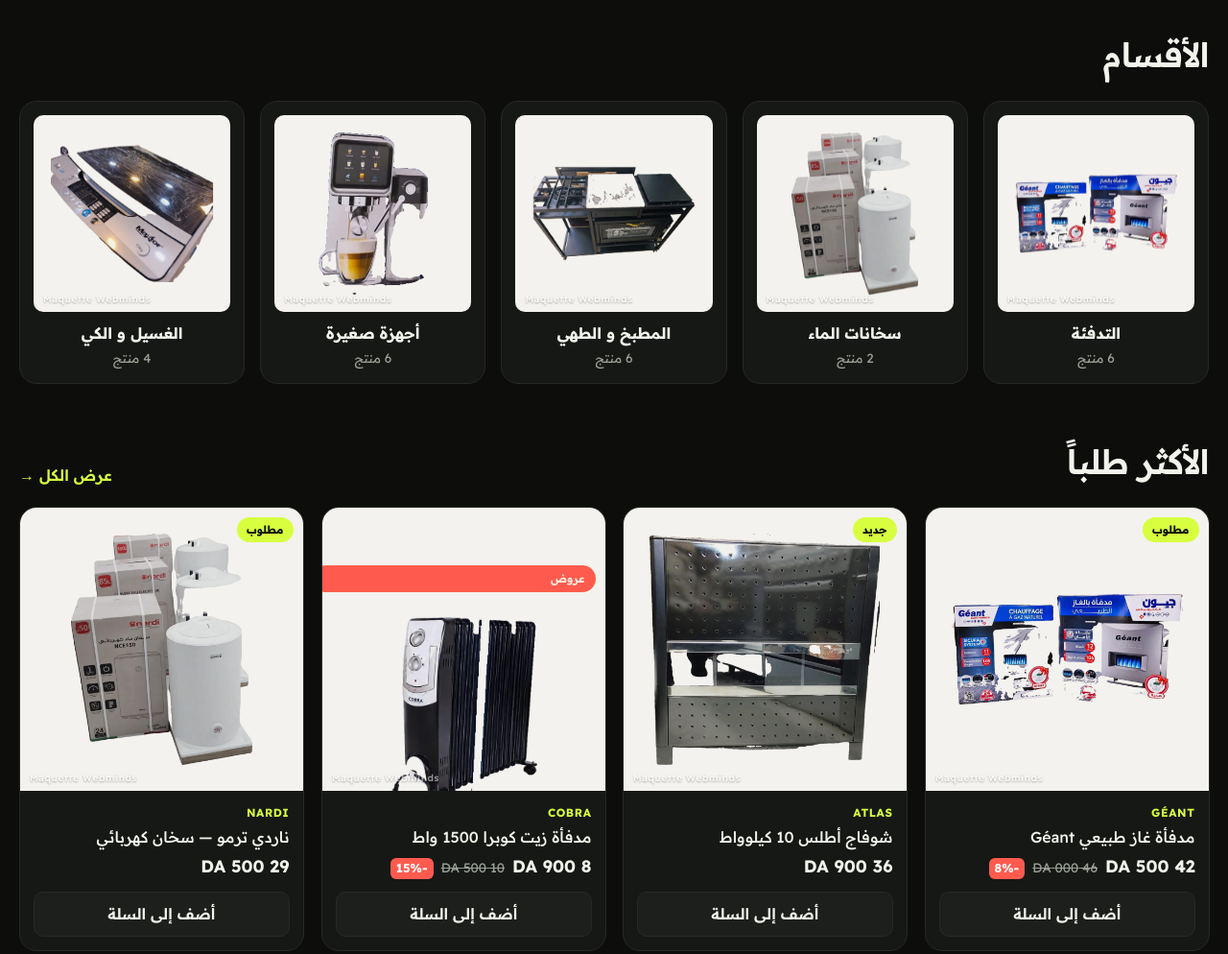
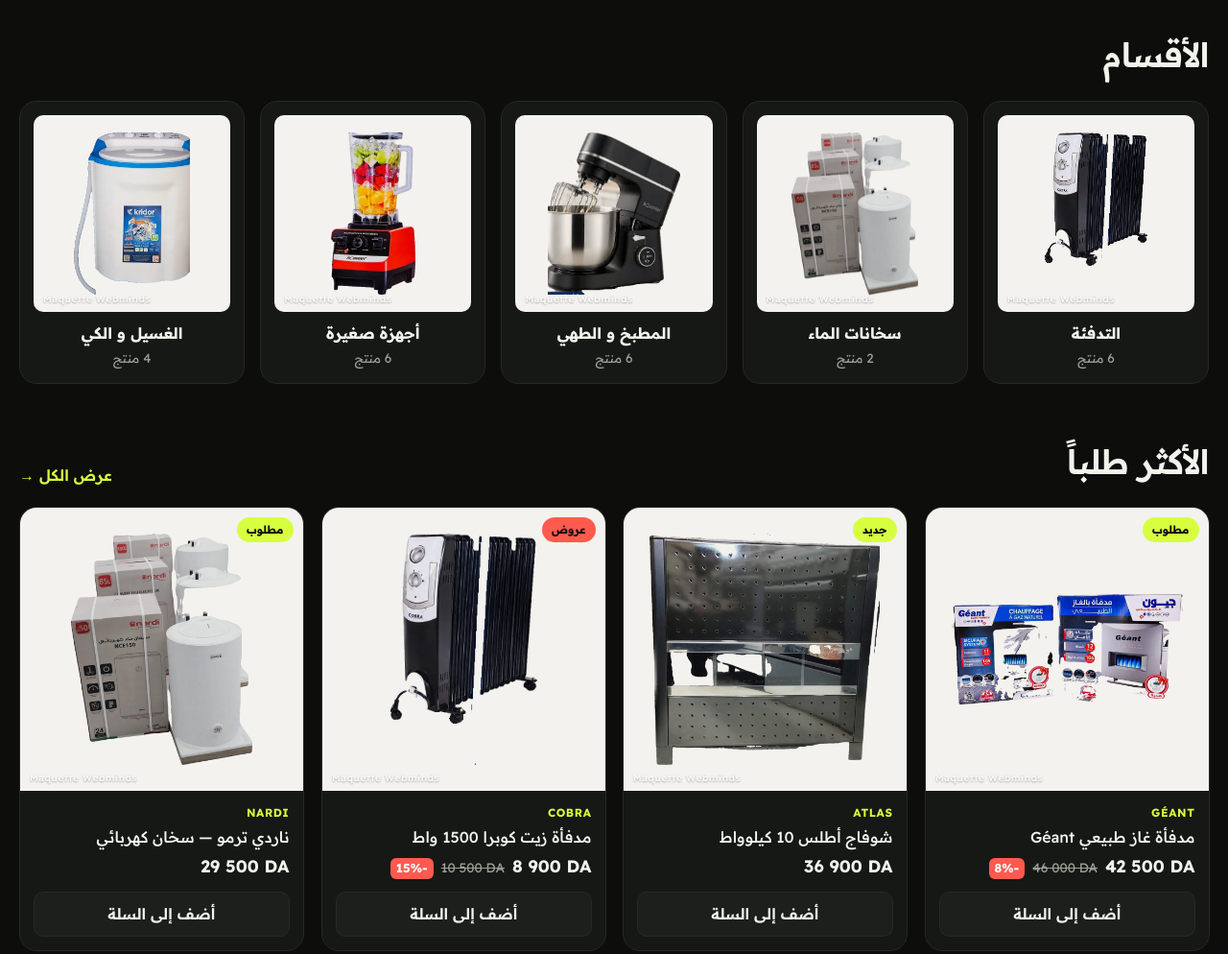
Before and after one commit to picsooo/aoelctro, a website: page src/v2/index.html in a window 1280 px wide. Shown: the part 1500-2494 px from the top of the page at 96% size. Drawn offline with Linux system fonts and the light colour scheme; a web font is replaced by a local one.

Commit message:
Corrections : badges, prix RTL, visuels des rayons
Co-Authored-By: Claude Opus 5.5 <noreply@anthropic.com>
Claude-Session: https://claude.ai/code/session_01FBriao54mHuNnchGF1iGcF

```diff
--- a/src/assets/app.js
+++ b/src/assets/app.js
@@ -35,10 +35,10 @@ errTel:["رقم هاتف غير صحيح","Numéro invalide (05/06/07 + 8 chiffr
 added:["تمت الإضافة إلى السلة","Ajouté au panier"],prom:["عروض","Promo"],nw:["جديد","Nouveau"],ht:["مطلوب","Top vente"],
 };
 const t=k=>T[k]?T[k][L=='ar'?0:1]:k,nm=p=>L=='ar'?p.ar:p.fr,cn=c=>L=='ar'?c.ar:c.fr;
-const fmt=n=>n.toLocaleString('fr-FR').replace(/ | /g,' ')+' DA';
+const fmt=n=>'\u2066'+n.toLocaleString('fr-FR').replace(/[\u202f\u00a0]/g,' ')+' DA\u2069';
 const P=id=>A.p.find(x=>x.id==id),$=s=>document.querySelector(s),esc=s=>String(s).replace(/[&<>"]/g,c=>({'&':'&amp;','<':'&lt;','>':'&gt;','"':'&quot;'}[c]));
 const img=k=>IMG+k+(k.startsWith('c_')?'.webp':'.jpg');
-const badge=p=>p.stock===0?`<span class="bdg out">${t('out')}</span>`:p.tag?`<span class="bdg ${p.tag}">${t(p.tag=='promo'?'prom':p.tag=='new'?'nw':'ht')}</span>`:'';
+const badge=p=>p.stock===0?`<span class="bdg out">${t('out')}</span>`:p.tag?`<span class="bdg t-${p.tag}">${t(p.tag=='promo'?'prom':p.tag=='new'?'nw':'ht')}</span>`:'';
 function card(p,i){const d=p.old?Math.round((1-p.pr/p.old)*100):0;
 return `<article class="card rv" style="--i:${i||0}"><a href="#/p/${p.id}" class="ph wm ${p.im[0].startsWith('c_')?'cut':''}">${badge(p)}<img loading="lazy" src="${img(p.im[0])}" alt="${esc(p.fr)}">${p.im[1]?`<img loading="lazy" class="alt" src="${img(p.im[1])}" alt="">`:''}</a>
 <div class="cb"><span class="br">${esc(p.b)}</span><a href="#/p/${p.id}" class="nm">${esc(nm(p))}</a>
@@ -77,7 +77,7 @@ return `<section class="hero"><div class="hx"><span class="kick">${t('heroK')}</
 <div class="hv wm"><img src="${img('cover')}" alt=""><div class="hcard"><img src="${img('888450738')}" alt=""><div><small>Géant · 11 KW</small><b>${fmt(42500)}</b></div></div></div></section>
 ${V=='2'?`<div class="marq"><div>${Array(2).fill(A.cats.map(c=>`<span>${c.ic} ${cn(c)}</span>`).join('')+`<span>🚚 ${t('r1')}</span><span>💵 ${t('r2')}</span>`).join('')}</div></div>`:''}
 <section class="reas">${[['🚚','r1','r1s'],['💵','r2','r2s'],['🛡️','r3','r3s'],['🔧','r4','r4s']].map(r=>`<div class="rv"><i>${r[0]}</i><b>${t(r[1])}</b><small>${t(r[2])}</small></div>`).join('')}</section>
-<section class="sec"><div class="sh"><h2>${t('cats')}</h2></div><div class="cats">${A.cats.map((c,i)=>{const p=A.p.find(x=>x.cat==c.id);const n=A.p.filter(x=>x.cat==c.id).length;return `<a href="#/shop?c=${c.id}" class="cat rv" style="--i:${i}"><span class="ci wm ${p.im[0].startsWith('c_')?'cut':''}"><img loading="lazy" src="${img(p.im[0])}" alt=""></span><b>${cn(c)}</b><small>${n} ${t('res')}</small></a>`}).join('')}</div></section>
+<section class="sec"><div class="sh"><h2>${t('cats')}</h2></div><div class="cats">${A.cats.map((c,i)=>{const p=A.p.find(x=>x.cat==c.id),ck=c.im||p.im[0];const n=A.p.filter(x=>x.cat==c.id).length;return `<a href="#/shop?c=${c.id}" class="cat rv" style="--i:${i}"><span class="ci wm ${ck.startsWith('c_')?'cut':''}"><img loading="lazy" src="${img(ck)}" alt=""></span><b>${cn(c)}</b><small>${n} ${t('res')}</small></a>`}).join('')}</div></section>
 <section class="sec"><div class="sh"><h2>${t('best')}</h2><a href="#/shop">${t('all')} →</a></div><div class="grid">${f.map(card).join('')}</div></section>
 <section class="promo wm"><img loading="lazy" class="${tb.im[0].startsWith('c_')?'pcut':''}" src="${img(tb.im[0])}" alt=""><div><span class="kick">-${Math.round((1-tb.pr/tb.old)*100)}%</span><h2>${t('promoT')}</h2><p>${t('promoP')}</p><div class="pr"><b>${fmt(tb.pr)}</b><s>${fmt(tb.old)}</s></div><a href="#/p/tabouna" class="btn">${t('buy')}</a></div></section>
 <section class="sec"><div class="sh"><h2>🔥 ${cn(A.cats[0])}</h2><a href="#/shop?c=chauffage">${t('all')} →</a></div><div class="grid">${A.p.filter(p=>p.cat=='chauffage').slice(0,4).map(card).join('')}</div></section>
@@ -87,7 +87,7 @@ ${storeBlock()}`}
 function homeRest(){const tb=P('tabouna'),f=A.p.filter(p=>p.tag);const gz=[[10000,'40 – 60'],[12000,'50 – 70'],[14000,'60 – 80'],[16000,'70 – 90']];return `
 ${V=='2'?`<div class="marq"><div>${Array(2).fill(A.cats.map(c=>`<span>${c.ic} ${cn(c)}</span>`).join('')+`<span>🚚 ${t('r1')}</span><span>💵 ${t('r2')}</span>`).join('')}</div></div>`:''}
 <section class="reas">${[['🚚','r1','r1s'],['💵','r2','r2s'],['🛡️','r3','r3s'],['🔧','r4','r4s']].map(r=>`<div class="rv"><i>${r[0]}</i><b>${t(r[1])}</b><small>${t(r[2])}</small></div>`).join('')}</section>
-<section class="sec"><div class="sh"><h2>${t('cats')}</h2></div><div class="cats">${A.cats.map((c,i)=>{const p=A.p.find(x=>x.cat==c.id);const n=A.p.filter(x=>x.cat==c.id).length;return `<a href="#/shop?c=${c.id}" class="cat rv" style="--i:${i}"><span class="ci wm ${p.im[0].startsWith('c_')?'cut':''}"><img loading="lazy" src="${img(p.im[0])}" alt=""></span><b>${cn(c)}</b><small>${n} ${t('res')}</small></a>`}).join('')}</div></section>
+<section class="sec"><div class="sh"><h2>${t('cats')}</h2></div><div class="cats">${A.cats.map((c,i)=>{const p=A.p.find(x=>x.cat==c.id),ck=c.im||p.im[0];const n=A.p.filter(x=>x.cat==c.id).length;return `<a href="#/shop?c=${c.id}" class="cat rv" style="--i:${i}"><span class="ci wm ${ck.startsWith('c_')?'cut':''}"><img loading="lazy" src="${img(ck)}" alt=""></span><b>${cn(c)}</b><small>${n} ${t('res')}</small></a>`}).join('')}</div></section>
 <section class="sec"><div class="sh"><h2>${t('best')}</h2><a href="#/shop">${t('all')} →</a></div><div class="grid">${f.map(card).join('')}</div></section>
 <section class="promo wm"><img loading="lazy" class="${tb.im[0].startsWith('c_')?'pcut':''}" src="${img(tb.im[0])}" alt=""><div><span class="kick">-${Math.round((1-tb.pr/tb.old)*100)}%</span><h2>${t('promoT')}</h2><p>${t('promoP')}</p><div class="pr"><b>${fmt(tb.pr)}</b><s>${fmt(tb.old)}</s></div><a href="#/p/tabouna" class="btn">${t('buy')}</a></div></section>
 <section class="sec"><div class="sh"><h2>🔥 ${cn(A.cats[0])}</h2><a href="#/shop?c=chauffage">${t('all')} →</a></div><div class="grid">${A.p.filter(p=>p.cat=='chauffage').slice(0,4).map(card).join('')}</div></section>
--- a/src/assets/data.js
+++ b/src/assets/data.js
@@ -3,11 +3,11 @@ shop:{name:"AO Electro",tel:"0782 33 29 42",telI:"+213782332942",wa:"21378233294
 addr_fr:"Ghardaïa — en face du Registre de commerce et d'Algérie Télécom (El Hadj Messaoud)",
 addr_ar:"غرداية — مقابل السجل التجاري و إتصالات الجزائر (الحاج مسعود)",fb:"https://www.facebook.com/share/14uDTtUUP2o/"},
 cats:[
-{id:"chauffage",fr:"Chauffage",ar:"التدفئة",ic:"🔥"},
-{id:"eau",fr:"Chauffe-eau & cumulus",ar:"سخانات الماء",ic:"💧"},
-{id:"cuisine",fr:"Cuisine & cuisson",ar:"المطبخ و الطهي",ic:"🍳"},
-{id:"petit",fr:"Petit électroménager",ar:"أجهزة صغيرة",ic:"☕"},
-{id:"linge",fr:"Lavage & repassage",ar:"الغسيل و الكي",ic:"🧺"}],
+{id:"chauffage",im:"c_907686438",fr:"Chauffage",ar:"التدفئة",ic:"🔥"},
+{id:"eau",im:"c_825266219",fr:"Chauffe-eau & cumulus",ar:"سخانات الماء",ic:"💧"},
+{id:"cuisine",im:"c_825351036",fr:"Cuisine & cuisson",ar:"المطبخ و الطهي",ic:"🍳"},
+{id:"petit",im:"c_905724499",fr:"Petit électroménager",ar:"أجهزة صغيرة",ic:"☕"},
+{id:"linge",im:"c_825266154",fr:"Lavage & repassage",ar:"الغسيل و الكي",ic:"🧺"}],
 p:[
 {id:"geant-gaz",cat:"chauffage",b:"Géant",fr:"Chauffage gaz naturel GN-120B / GN-145A",ar:"مدفأة غاز طبيعي Géant",pr:42500,old:46000,im:["c_888450738","888450738"],tag:"hot",
 s:["11 KW / 12 KW","Système de sécurité avancé","Garantie 24 mois","Détecteur de CO offert"],sa:["قوة 11 أو 12 كيلوواط","نظام أمان متطور","ضمان 24 شهراً","كاشف أحادي أكسيد الكربون هدية"],v:["GN-120B-NG · 11 KW","GN-145A-NG · 12 KW (+3 000 DA)"]},
--- a/src/v1/style.css
+++ b/src/v1/style.css
@@ -28,7 +28,7 @@ main{max-width:1280px;margin:0 auto;padding:0 20px}
 .grid{display:grid;grid-template-columns:repeat(auto-fill,minmax(235px,1fr));gap:18px}
 .card{background:var(--paper);border:1px solid transparent;border-radius:var(--r);overflow:hidden;display:flex;flex-direction:column;transition:.3s}.card:hover{border-color:var(--line);box-shadow:0 18px 40px -26px #0000002a;transform:translateY(-3px)}
 .ph{position:relative;aspect-ratio:1;background:var(--soft);border-radius:var(--r);overflow:hidden;display:block}.ph img{width:100%;height:100%;object-fit:cover;transition:.5s}.ph .alt{position:absolute;inset:0;opacity:0}.card:hover .ph .alt{opacity:1}.card:hover .ph img:first-of-type{transform:scale(1.04)}
-.bdg{position:absolute;top:10px;inset-inline-start:10px;z-index:2;font-size:.72rem;font-weight:700;padding:4px 10px;border-radius:999px;background:var(--ink);color:#fff}.bdg.promo{background:var(--red)}.bdg.new{background:var(--pri)}.bdg.hot{background:var(--acc)}.bdg.out{background:#888}
+.bdg{position:absolute;top:10px;inset-inline-start:10px;z-index:2;font-size:.72rem;font-weight:700;padding:4px 10px;border-radius:999px;background:var(--ink);color:#fff}.bdg.t-promo{background:var(--red)}.bdg.t-new{background:var(--pri)}.bdg.t-hot{background:var(--acc)}.bdg.t-out{background:#888}
 .cb{padding:14px;display:flex;flex-direction:column;gap:6px;flex:1}.br{font-size:.74rem;color:var(--acc);font-weight:700;letter-spacing:.05em;text-transform:uppercase}.nm{font-weight:500;line-height:1.35;flex:1}
 .pr{display:flex;align-items:baseline;gap:8px;flex-wrap:wrap}.pr b{color:var(--pri);font-size:1.12rem}.pr s{color:var(--mut);font-size:.85rem}.pr em{font-style:normal;color:var(--red);font-weight:700;font-size:.8rem}
 .add{margin-top:6px;padding:10px;border-radius:10px;border:1.5px solid var(--pri);color:var(--pri);font-weight:600;transition:.2s}.add:hover{background:var(--pri);color:#fff}.add:disabled{opacity:.45;border-color:#999;color:#777;cursor:not-allowed}
@@ -138,7 +138,7 @@ body.shield #view,body.shield #hdr,body.shield #ftr{filter:blur(18px)}body.devt>
 [data-v="1"] .card:hover .add{opacity:1;transform:none}[data-v="1"] .add:hover{background:none;color:var(--acc);border-color:var(--acc)}
 @media(hover:none){[data-v="1"] .add{opacity:1;transform:none}}
 [data-v="1"] .bdg{border-radius:0;background:#fff;color:var(--ink);font-size:.6rem;letter-spacing:.2em;font-weight:500;padding:6px 10px;top:14px;inset-inline-start:14px}
-[data-v="1"] .bdg.promo{background:var(--acc);color:#fff}[data-v="1"] .bdg.new,[data-v="1"] .bdg.hot{background:#fff;color:var(--ink)}
+[data-v="1"] .bdg.t-promo{background:var(--acc);color:#fff}[data-v="1"] .bdg.t-new,[data-v="1"] .bdg.t-hot{background:#fff;color:var(--ink)}
 [data-v="1"] .promo{margin:110px 0 0;border-radius:0;background:var(--soft);color:var(--ink);grid-template-columns:1.1fr 1fr;min-height:560px}
 [data-v="1"] .promo>img{min-height:0;height:100%;object-fit:cover}[data-v="1"] .promo>img.pcut{object-fit:contain;padding:8%;mix-blend-mode:multiply}
 [data-v="1"] .promo>div{align-self:center;padding:60px}[data-v="1"] .promo h2{font-family:var(--fd);color:var(--ink);font-weight:500;font-size:clamp(2.4rem,4vw,3.6rem)}
--- a/src/v2/style.css
+++ b/src/v2/style.css
@@ -24,7 +24,7 @@ main,#ftr,#hdr{position:relative;z-index:1}
 .ph{background:#fff;border-radius:0}.br{color:var(--pri)}.pr b{color:var(--ink)}.pr em{background:var(--red);color:#fff;padding:1px 6px;border-radius:6px}
 .add{border-color:var(--line);color:var(--ink);background:#ffffff08}.add:hover{background:var(--pri);color:#0D0E0C;border-color:var(--pri)}.add.pop{animation:bp .5s}
 @keyframes bp{40%{transform:scale(.92)}70%{transform:scale(1.06);background:var(--pri);color:#0D0E0C}}
-.bdg{background:var(--ink);color:#0D0E0C}.bdg.new,.bdg.hot{background:var(--pri);color:#0D0E0C}
+.bdg{background:var(--ink);color:#0D0E0C}.bdg.t-new,.bdg.t-hot{background:var(--pri);color:#0D0E0C}
 .promo{background:linear-gradient(120deg,#1f0f08,#3a160a 50%,#FF6B3D);color:#ffe9dd;border:1px solid #ff6b3d55}.promo h2{font-family:var(--fd)}.promo .btn{background:#fff;color:#1f0f08}
 .guide{background:linear-gradient(135deg,#161815,#1b130f);border-color:var(--line);position:relative;overflow:hidden}.guide::after{content:"";position:absolute;inset:auto -10% -60% 40%;height:120%;background:radial-gradient(closest-side,#ff6b3d33,transparent);pointer-events:none}.guide h2{font-family:var(--fd)}.guide td b{color:var(--acc)}.guide td{border-color:var(--line)}
 .visit,.sum,#cof{background:var(--paper);border-color:var(--line)}.visit iframe{filter:invert(.9) hue-rotate(180deg) grayscale(.4)}
```
